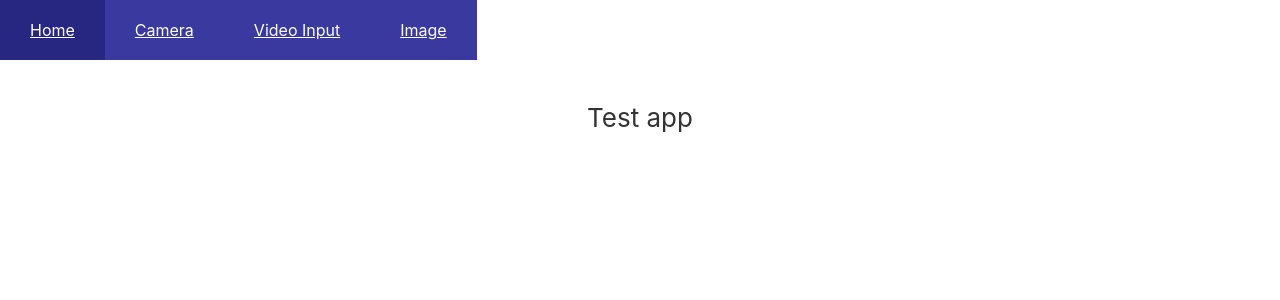
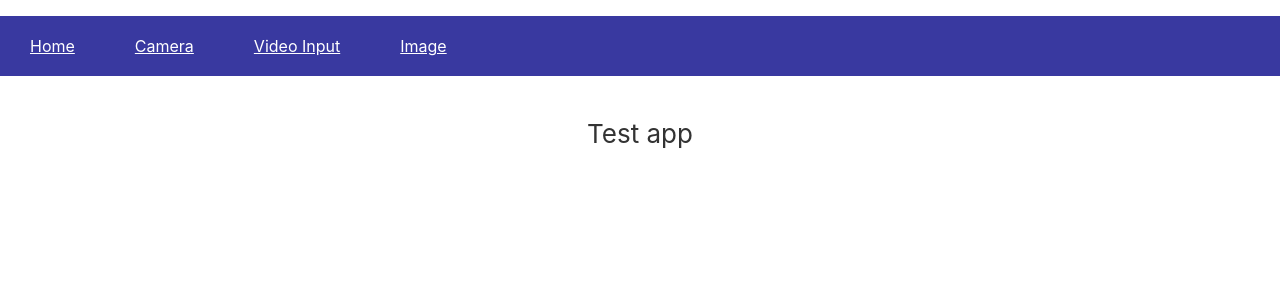
Before and after one commit to wezlar/face-recognition, a React app: page / in a window 1280 px wide. Shown: the top 300 px of the page. Built offline with nearby package versions, Linux system fonts and the light colour scheme; the HTML template or start-up script is replaced by a standard one.

Commit message:
Alter navigation style

```diff
--- a/src/components/Navigation/Navigation.js
+++ b/src/components/Navigation/Navigation.js
@@ -4,18 +4,23 @@ import PropTypes from 'prop-types';
 import NavigationLink from '../NavigationLink/NavigationLink';
 
 const style = css`
-  color: hotpink;
-  display: flex;
-  list-style: none;
   margin-top: 0;
   padding-left: 0;
+  background-color: #3939a0;
+
+  ul {
+    list-style: none;
+    display: flex;
+    padding: 0;
+  }
 `;
 
 export const Navigation = (props = {}) => {
   const { links = [] } = props;
 
   return (
-    <ul css={style}>
+    <div css={style}>
+      <ul>
       {links.map((link, index) =>
         <NavigationLink
           key={index}
@@ -23,6 +28,7 @@ export const Navigation = (props = {}) => {
           url={link.url} />
       )}
       </ul>
+    </div>
   );
 };
 
```
Lines whose indentation alone changed are shown as unchanged.
